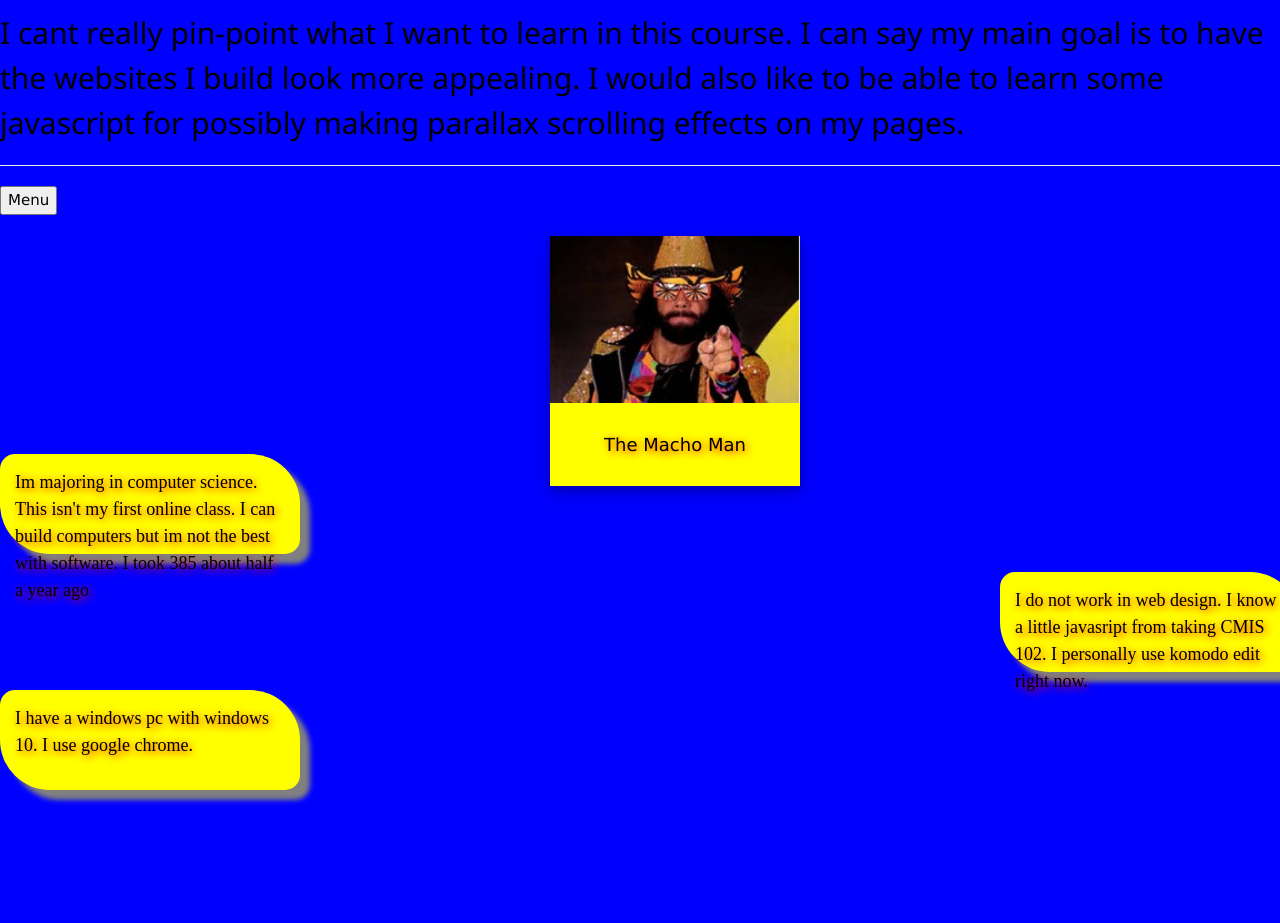
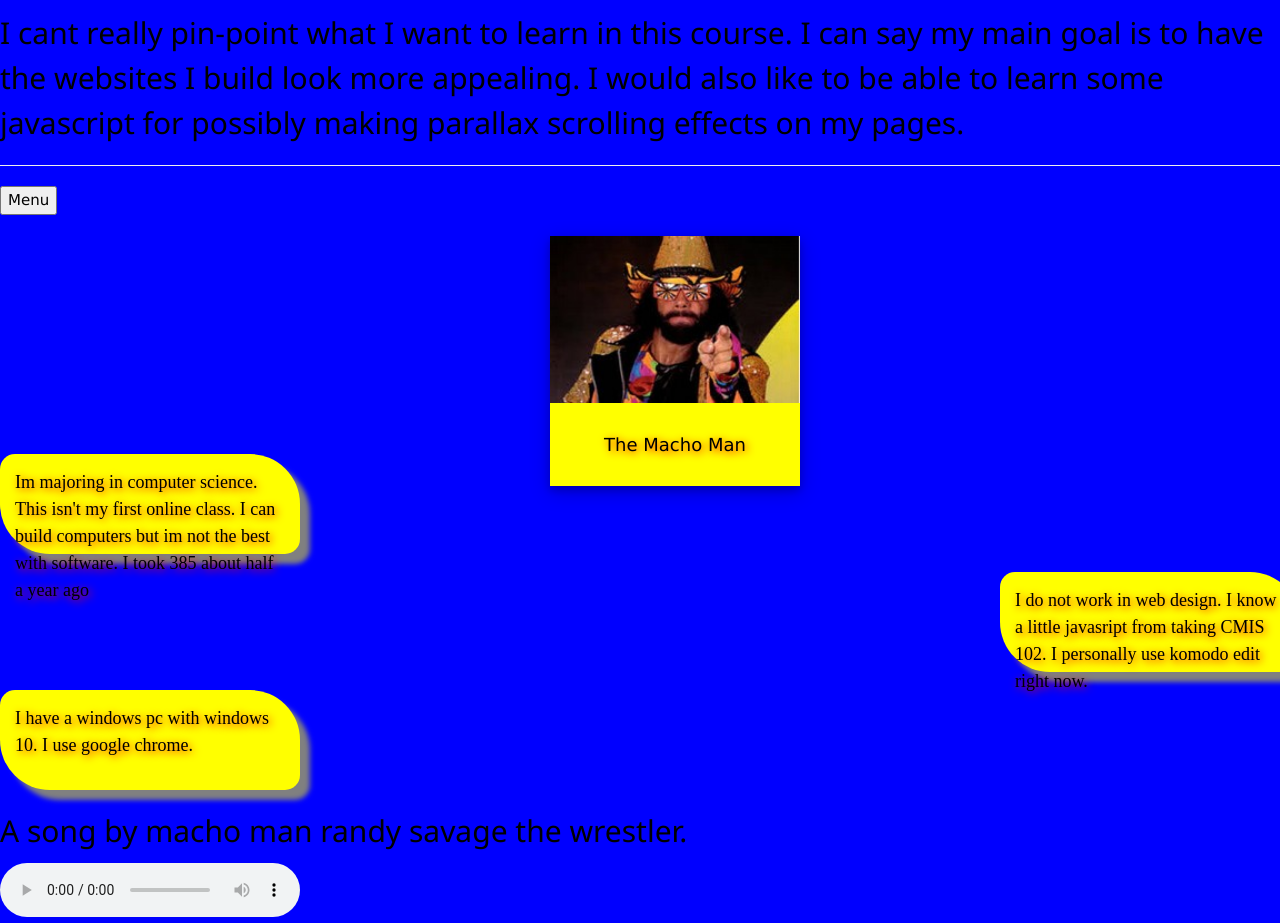
Before and after one commit to Domonos/Domonos.github.io, a plain HTML site: page index.html in a window 1280 px wide. Before the commit the page ends 808 px from the top, so only its background shows below. Drawn offline with nearby package versions, Linux system fonts and the light colour scheme.

Commit message:
audio
macho audio

```diff
--- a/index.html
+++ b/index.html
@@ -35,6 +35,11 @@
   <p id="shadow-box2">I do not work in web design. I know a little javasript from taking CMIS 102. I personally use komodo edit right now.</p>
   <p id="shadow-box3">I have a windows pc with windows 10. I use google chrome.</p>
 </div>
+<h2>A song by macho man randy savage the wrestler.</h2>
+<audio controls>
+  <source src="MachoSong.mp3" type="audio/mpeg">
+  Your browser does not support the audio element.
+</audio>
 
 
 </form>
```
Also changed, not shown: 1 other file.
